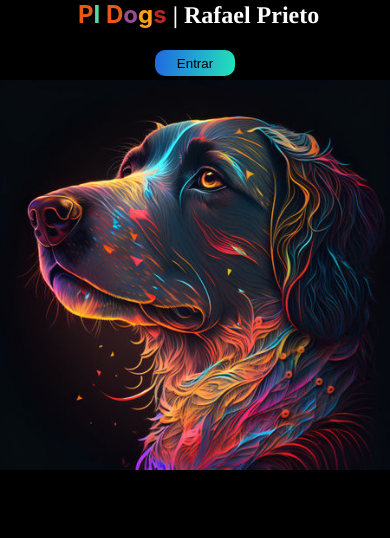
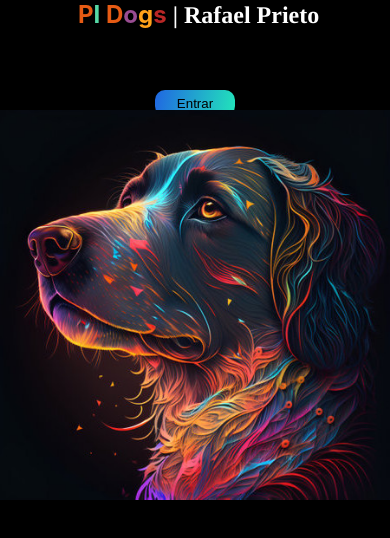
Before and after one commit to RaPriG/PI-Dogs, a React (Create React App) app in the folder client/: page / in a window 390 px wide. Shown: the top 538 px of the page. Built offline with nearby package versions, Linux system fonts and the light colour scheme; no server answers.

Commit message:
working responsive landing page finished

```diff
--- a/client/src/components/landingPage/LandingPage.module.css
+++ b/client/src/components/landingPage/LandingPage.module.css
@@ -15,19 +15,19 @@
         margin-bottom: 20px;
     }
 
+    .info {
+        position: absolute;
+        top: 40px
+    }
+
     .btn {
         position: absolute;
-        top: 50px
-    }
-
-    .info {
-        position: absolute;
-        top: 0%
+        top: 90px
     }
 
     .img {
         position: absolute;
-        top: 80px;
+        top: 110px;
         width: 100%;
     }
 }
```
